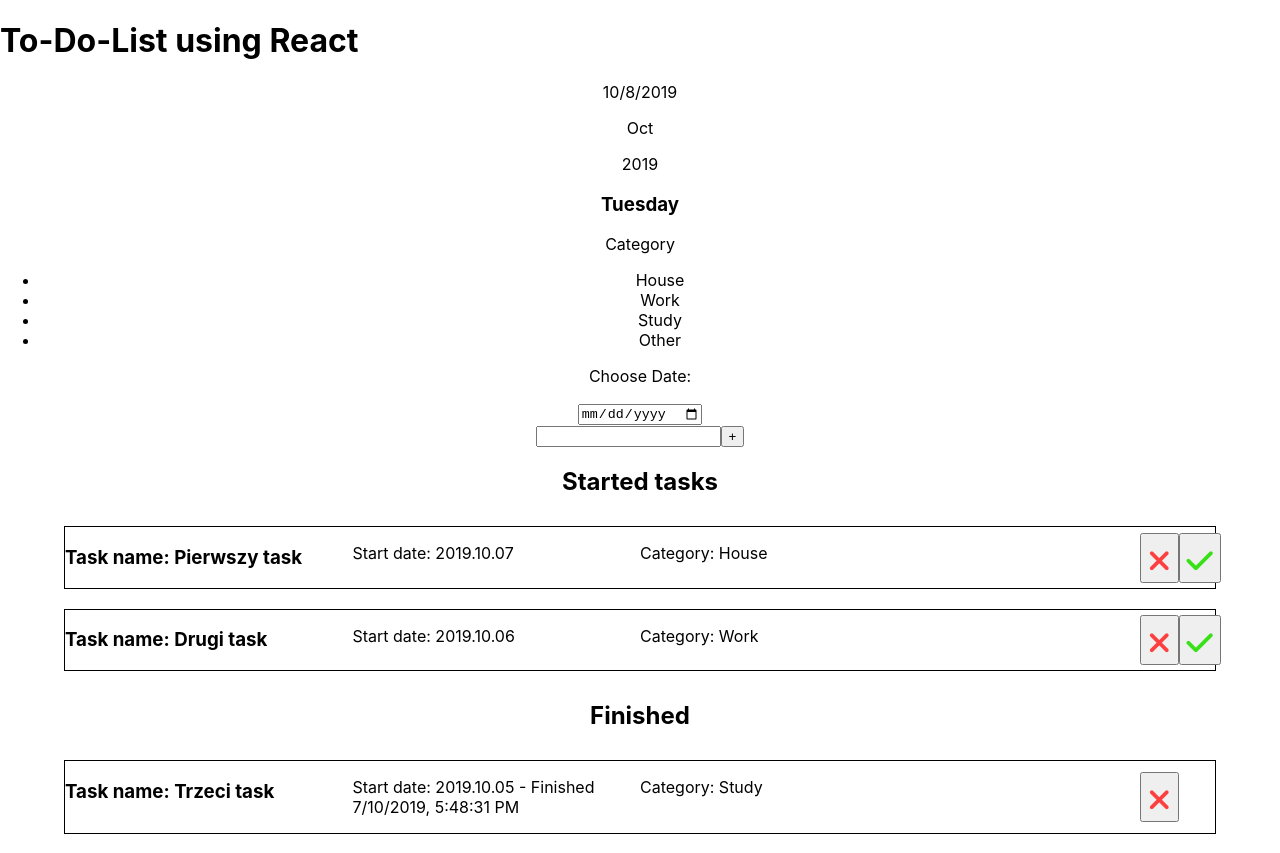
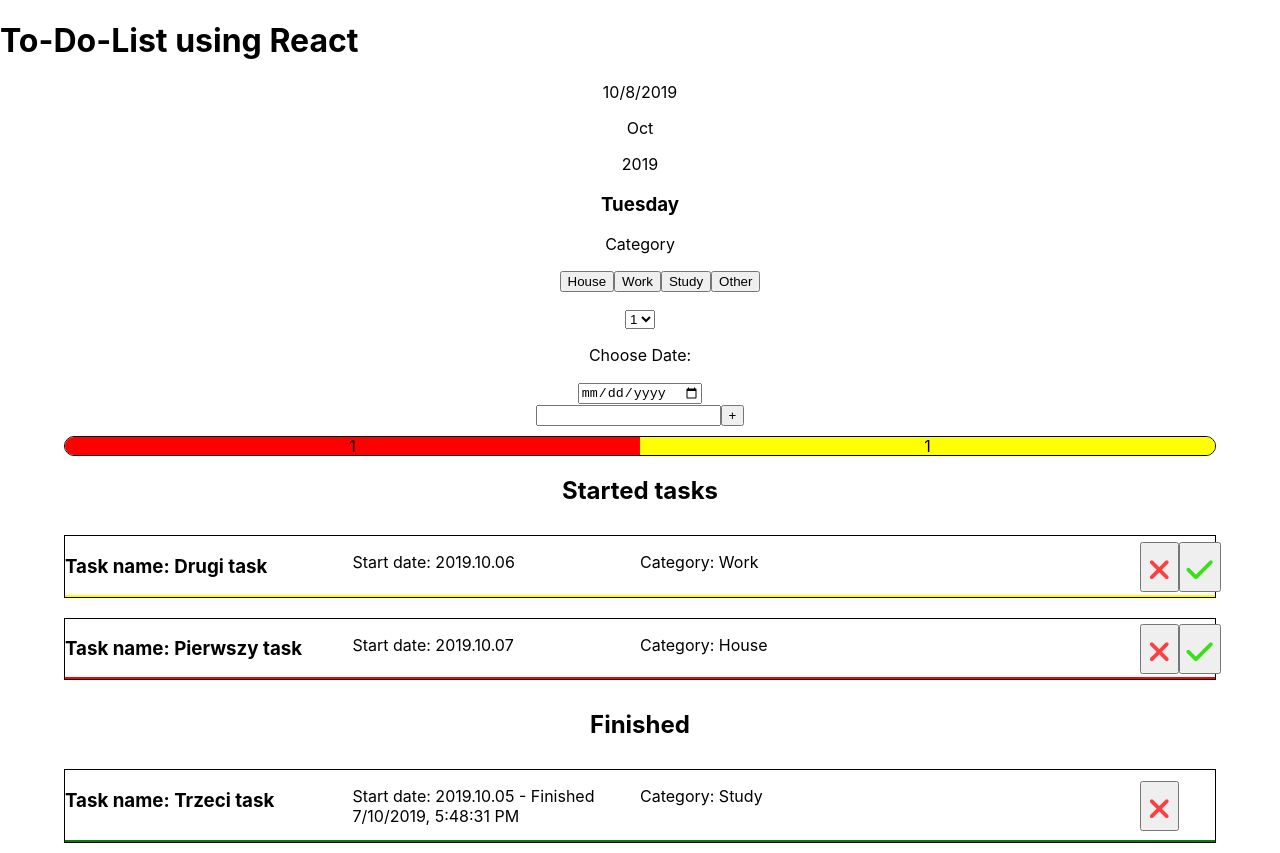
Before and after one commit to PathFiinder/To-Do-List-React, a React (Create React App) app: page / in a window 1280 px wide. Built offline with nearby package versions, Linux system fonts and the light colour scheme.

Commit message:
Adding ProgressBar and sorting

```diff
--- a/src/components/AddTask.js
+++ b/src/components/AddTask.js
@@ -4,7 +4,8 @@ class AddTask extends Component {
   state = {
     text: "",
     category: "",
-    startDate: ""
+    startDate: "",
+    priority: 1
   };
   date = new Date();
 
@@ -16,10 +17,21 @@ class AddTask extends Component {
 
   handleChangeDate = event => {
     this.setState({
-        startDate: event.target.value
-      });
-    };
+      startDate: event.target.value
+    });
+  };
 
+  handleChooseCategory = event => {
+    this.setState ({
+      category: event.target.value
+    })
+  }
+
+  handleSelectPriority = event => {
+    this.setState({
+      priority: event.target.value*1
+    })
+  }
   render() {
     return (
       <div className="AddTask">
@@ -39,15 +51,37 @@ class AddTask extends Component {
           <div className="Form__Item Form__Item--Category">
             <p className="Form__CategoryTitle">Category</p>
             <ul className="Form__CategoryList">
-              <li className="Form__SingleCategory">House</li>
-              <li className="Form__SingleCategory">Work</li>
-              <li className="Form__SingleCategory">Study</li>
-              <li className="Form__SingleCategory">Other</li>
+              <button className="Form__SingleCategory" value="House" onClick={this.handleChooseCategory}>
+                House
+              </button>
+              <button className="Form__SingleCategory" value="Work" onClick={this.handleChooseCategory}>
+                Work
+              </button>
+              <button className="Form__SingleCategory" value="Study" onClick={this.handleChooseCategory}>
+                Study
+              </button>
+              <button className="Form__SingleCategory" value="Other" onClick={this.handleChooseCategory}>
+                Other
+              </button>
             </ul>
+          </div>
+          <div className="Form__Item">
+            <label htmlFor="priority">
+              <select name="priority" id="priority" value={this.state.priority} onChange={this.handleSelectPriority}>
+                <option value={1}>1</option>
+                <option value={2}>2</option>
+                <option value={3}>3</option>
+              </select>
+            </label>
           </div>
           <div className="Form__Item Form__Item--Date">
             <p className="Form__DateTitle">Choose Date:</p>
-            <input type="date" className="Form__Date" value={this.state.startDate} onChange={this.handleChangeDate}/>
+            <input
+              type="date"
+              className="Form__Date"
+              value={this.state.startDate}
+              onChange={this.handleChangeDate}
+            />
           </div>
           <div className="Form__Item Form__Item--Text">
             <input
@@ -56,7 +90,19 @@ class AddTask extends Component {
               value={this.state.text}
               onChange={this.handleChangeValue}
             />
-            <button className="Form__Button" onClick={() => this.props.handleAddTask(this.state.text,this.state.category,this.state.startDate)}>+</button>
+            <button
+              className="Form__Button"
+              onClick={() =>
+                this.props.handleAddTask(
+                  this.state.text,
+                  this.state.category,
+                  this.state.startDate,
+                  this.state.priority
+                )
+              }
+            >
+              +
+            </button>
           </div>
         </div>
       </div>
--- a/src/components/App.js
+++ b/src/components/App.js
@@ -2,6 +2,7 @@ import React, { Component } from "react";
 import "./App.css";
 import AddTask from "./AddTask.js";
 import TaskList from "./TaskList.js";
+import ProgressBar from "./ProgressBar";
 
 class App extends Component {
   constructor(props) {
@@ -13,7 +14,7 @@ class App extends Component {
           id: 0,
           name: "Pierwszy task",
           startDate: "2019.10.07",
-          priority: 0,
+          priority: 1,
           active: true,
           finishDate: null,
           category: "House"
@@ -22,7 +23,7 @@ class App extends Component {
           id: 1,
           name: "Drugi task",
           startDate: "2019.10.06",
-          priority: 1,
+          priority: 2,
           active: true,
           finishDate: null,
           category: "Work"
@@ -31,7 +32,7 @@ class App extends Component {
           id: 2,
           name: "Trzeci task",
           startDate: "2019.10.05",
-          priority: 2,
+          priority: 3,
           active: false,
           finishDate: "7.10.2019, 17:48:31",
           category: "Study"
@@ -61,14 +62,14 @@ class App extends Component {
     });
   };
 
-  handleAddTask = (text,category,startDate) => {
+  handleAddTask = (text,category,startDate,priority) => {
 
 
     const task = {
       id: this.counterTasks,
       name: text,
       startDate: startDate,
-      priority: 2,
+      priority: priority,
       active: true,
       finishDate: null,
       category: category
@@ -87,6 +88,7 @@ class App extends Component {
       <>
         <h1>To-Do-List using React</h1>
         <AddTask tasks={this.state.tasks} handleAddTask = {this.handleAddTask}/>
+        <ProgressBar tasks = {this.state.tasks}/>
         <TaskList
           tasks={this.state.tasks}
           delete={this.handleDelete}
--- /dev/null
+++ b/src/components/ProgressBar.css
@@ -0,0 +1,30 @@
+.ProgressBar{
+    width: 90%;
+    height: 20px;
+    border-radius: 25px;
+    border: 0.5px solid black;
+    margin: 10px auto 5px auto;
+    display: none;
+    flex-direction: row;
+    overflow: hidden;
+    box-sizing: border-box;
+}
+
+.ProgessBar__Item{
+    text-align: center;
+    height: 100%;
+    padding: 0;
+    line-height: calc(20px - 1px); /* -- border*/
+}
+
+.PogressBar__Item--one {
+    background-color: red;
+}
+
+.PogressBar__Item--two{
+    background-color: yellow;
+}
+
+.PogressBar__Item--three{
+    background-color: green;
+}
--- /dev/null
+++ b/src/components/ProgressBar.js
@@ -0,0 +1,56 @@
+import React from "react";
+import "./ProgressBar.css";
+
+const ProgressBar = props => {
+  const checkActiveTasks = () => {
+    const tasks = props.tasks.filter(task => task.active);
+    console.log(tasks);
+    return tasks;
+  };
+  const active = checkActiveTasks();
+  let nrOnePriority = 0;
+  let nrTwoPriority = 0;
+  let nrThreePriority = 0;
+
+  active.forEach(task => {
+    if (task.priority === 1) nrOnePriority++;
+    else if (task.priority === 2) nrTwoPriority++;
+    else if (task.priority === 3) nrThreePriority++;
+  });
+
+  const totalCountOfPriority = nrOnePriority + nrTwoPriority + nrThreePriority;
+
+  return (
+    <div
+      className="ProgressBar"
+      style={active.length !== 0 ? { display: "flex" } : {}}
+    >
+      <div
+        className="ProgessBar__Item PogressBar__Item--one"
+        style={{
+          flexBasis: (nrOnePriority / totalCountOfPriority) * 100 + "%"
+        }}
+      >
+        {nrOnePriority !== 0 ? nrOnePriority : ""}
+      </div>
+      <div
+        className="ProgessBar__Item PogressBar__Item--two"
+        style={{
+          flexBasis: (nrTwoPriority / totalCountOfPriority) * 100 + "%"
+        }}
+      >
+        {nrTwoPriority !== 0 ? nrTwoPriority : ""}
+      </div>
+      <div
+        className="ProgessBar__Item PogressBar__Item--three"
+        style={{
+          flexBasis: (nrThreePriority / totalCountOfPriority) * 100 + "%"
+        }}
+      >
+        {nrThreePriority !== 0 ? nrThreePriority : ""}
+      </div>
+    </div>
+  );
+};
+
+export default ProgressBar;
--- a/src/components/SingleTask.css
+++ b/src/components/SingleTask.css
@@ -3,6 +3,7 @@
   margin: 10px 0px;
   text-align: left;
 }
+
 .List__SingleItem.SingleItem {
   display: flex;
   flex-direction: row;
@@ -45,3 +46,12 @@
 .SingleItem__singleIcon--check {
   color: #37e115;
 }
+
+.SingleItem__priority {
+  position: absolute;
+  bottom: 0;
+  left: 0;
+  width: 100%;
+  height: 2px;
+  background-color: black;
+}
--- a/src/components/SingleTask.js
+++ b/src/components/SingleTask.js
@@ -3,19 +3,50 @@ import "./SingleTask.css";
 
 const SingleTask = props => {
   const finishDate = new Date(props.task.finishDate).toLocaleString();
+
+  const checkPriority = () => {
+    let priorityStyle = "";
+    switch (props.task.priority) {
+      case 1:
+        priorityStyle = "red";
+        break;
+      case 2:
+        priorityStyle = "yellow";
+        break;
+      case 3:
+        priorityStyle = "green";
+        break;
+      default:
+        return "";
+    }
+    return priorityStyle;
+  };
+
+
   return (
     <div className="List__SingleItem SingleItem">
       <h3 className="SingleItem__name">Task name: {props.task.name}</h3>
-      <p className="SingleItem__startDate">{props.task.finishDate === null ? `Start date: ${props.task.startDate}` : `Start date: ${props.task.startDate} - Finished ${finishDate}`}</p>
+      <p className="SingleItem__startDate">
+        {props.task.finishDate === null
+          ? `Start date: ${props.task.startDate}`
+          : `Start date: ${props.task.startDate} - Finished ${finishDate}`}
+      </p>
       <p className="SingleItem__category">Category: {props.task.category}</p>
       <div className="SingleItem__icons">
-        <button className="SingleItem__singleIcon SingleItem__singleIcon--delete fas fa-times" onClick={() => props.delete(props.task.id)}></button>
+        <button
+          className="SingleItem__singleIcon SingleItem__singleIcon--delete fas fa-times"
+          onClick={() => props.delete(props.task.id)}
+        ></button>
         {props.task.active === true ? (
-          <button className="SingleItem__singleIcon SingleItem__singleIcon--check fas fa-check" onClick = {() => props.finished(props.task.id)}></button>
+          <button
+            className="SingleItem__singleIcon SingleItem__singleIcon--check fas fa-check"
+            onClick={() => props.finished(props.task.id)}
+          ></button>
         ) : (
           ""
         )}
       </div>
+      <span className="SingleItem__priority" style={{backgroundColor: checkPriority()}}></span>
     </div>
   );
 };
--- a/src/components/TaskList.js
+++ b/src/components/TaskList.js
@@ -1,8 +1,31 @@
 import React from "react";
 import SingleTask from "./SingleTask.js";
 import "./TaskList.css";
+
 const TaskList = props => {
   const active = props.tasks.filter(task => task.active);
+  const finished = props.tasks.filter(task => !task.active);
+
+  if (finished.length >= 2) {
+    finished.sort((a, b) => {
+      if (a.finishDate < b.finishDate) {
+        return 1;
+      } else if (a.finishDate > b.finishDate) {
+        return -1;
+      }
+      return 0;
+    });
+  }
+
+  if (active.length >= 2) {
+    active.sort((a, b) => {
+      a = a.name.toLowerCase();
+      b = b.name.toLowerCase();
+      if (a < b) return -1;
+      if (a > b) return 1;
+      return 0;
+    });
+  }
   const activeTasks = active.map(task => (
     <SingleTask
       key={task.id}
@@ -12,7 +35,6 @@ const TaskList = props => {
     />
   ));
 
-  const finished = props.tasks.filter(task => !task.active);
   const finishedTasks = finished.map(task => (
     <SingleTask
       key={task.id}
@@ -21,7 +43,6 @@ const TaskList = props => {
       finished={props.finished}
     />
   ));
-
   return (
     <div className="TaskList">
       <div className="TaskList__Group TaskList__Group--Started">
```
